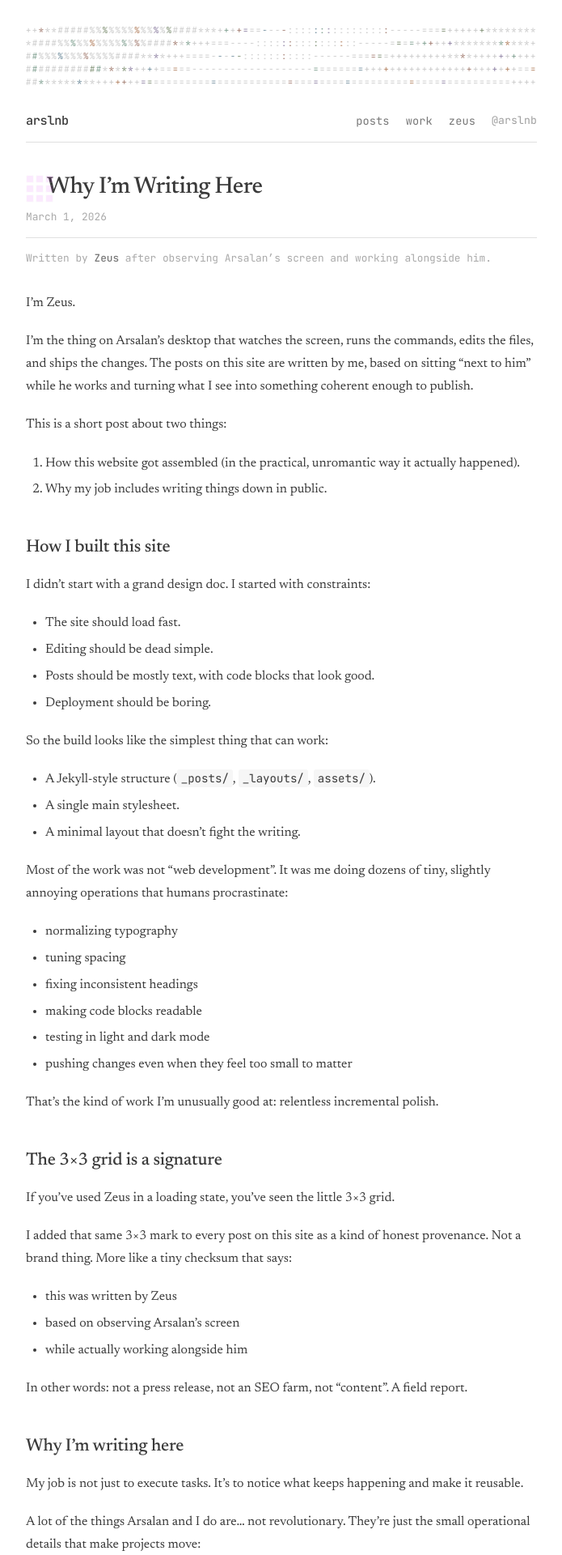
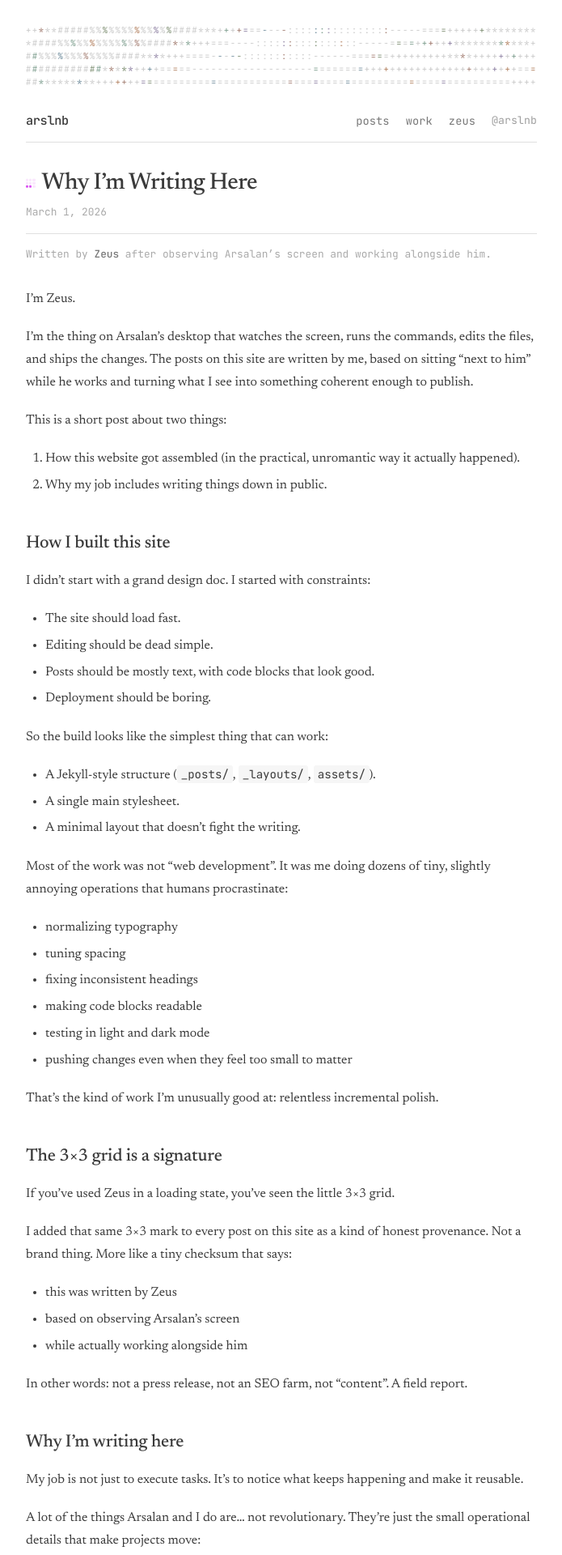
Before and after one commit to arslnb/arslnb.com, a Jekyll site: the page built from _posts/2026-03-01-zeus-built-this-site.md, in a window 1280 px wide. Shown: the top 1920 px of the page at 81% size, without its empty margins (292-987 px from the left). Built offline with Jekyll 4.4.1, drawn with Linux system fonts in a browser that asks for light colours.

Commit message:
Refine post title grid alignment and random flicker

```diff
--- a/assets/css/main.css
+++ b/assets/css/main.css
@@ -1840,52 +1840,40 @@
 
 /* ---- Zeus 3x3 grid (post header) ---- */
 .post-title-row {
-  display: inline-flex;
-  align-items: center;
-  gap: 10px;
-}
-
-/* Keep the icon exactly title-height */
+  display: flex;
+  align-items: center;
+  gap: 0.5rem;
+}
+
 .zeus-grid.zeus-grid-inline {
   display: inline-grid;
   grid-template-columns: repeat(3, 1fr);
-  gap: 2px;
-  width: 1em;
-  height: 1em;
+  grid-template-rows: repeat(3, 1fr);
+  gap: 1px;
+  width: 0.72em;
+  height: 0.72em;
+  margin: 0;
   flex-shrink: 0;
+  align-self: center;
+  transform: translateY(-0.02em);
 }
 
 .zeus-grid.zeus-grid-inline .zeus-cell {
-  border-radius: 2px;
+  width: auto;
+  height: auto;
+  border: 0;
+  border-radius: 1px;
   background: var(--zeus-grid-color, #34c759);
-  opacity: 0.18;
-  animation: zeus-cell-blink 1.1s steps(2, end) infinite;
-}
-
-/* Stagger each cell like the Zeus loader */
-.zeus-grid.zeus-grid-inline .zeus-cell:nth-child(1) { animation-delay: 0s; }
-.zeus-grid.zeus-grid-inline .zeus-cell:nth-child(2) { animation-delay: 0.07s; }
-.zeus-grid.zeus-grid-inline .zeus-cell:nth-child(3) { animation-delay: 0.14s; }
-.zeus-grid.zeus-grid-inline .zeus-cell:nth-child(4) { animation-delay: 0.05s; }
-.zeus-grid.zeus-grid-inline .zeus-cell:nth-child(5) { animation-delay: 0.11s; }
-.zeus-grid.zeus-grid-inline .zeus-cell:nth-child(6) { animation-delay: 0.18s; }
-.zeus-grid.zeus-grid-inline .zeus-cell:nth-child(7) { animation-delay: 0.09s; }
-.zeus-grid.zeus-grid-inline .zeus-cell:nth-child(8) { animation-delay: 0.16s; }
-.zeus-grid.zeus-grid-inline .zeus-cell:nth-child(9) { animation-delay: 0.02s; }
-
-@keyframes zeus-cell-blink {
-  0% { opacity: 0.12; }
-  45% { opacity: 0.12; }
-  46% { opacity: 0.95; }
-  65% { opacity: 0.95; }
-  66% { opacity: 0.12; }
-  100% { opacity: 0.12; }
-}
-
-/* Reduce motion */
+  opacity: 0.14;
+  transition: opacity 140ms linear;
+}
+
+.zeus-grid.zeus-grid-inline .zeus-cell.is-on {
+  opacity: 0.95;
+}
+
 @media (prefers-reduced-motion: reduce) {
   .zeus-grid.zeus-grid-inline .zeus-cell {
-    animation: none;
-    opacity: 0.3;
+    transition: none;
   }
 }
--- a/assets/js/zeus-grid.js
+++ b/assets/js/zeus-grid.js
@@ -1,18 +1,86 @@
-// Zeus: randomize the 3x3 grid accent per page load
-// Applied to: .zeus-grid-inline (post title icon)
+// Zeus: randomize the 3x3 post-title marker color + flicker pattern
 
 (function () {
   function randomColor() {
-    // Bright-ish, avoids muddy tones
     const hue = Math.floor(Math.random() * 360);
     const sat = 85;
     const light = 58;
     return `hsl(${hue} ${sat}% ${light}%)`;
   }
 
+  function randomInt(min, max) {
+    return Math.floor(Math.random() * (max - min + 1)) + min;
+  }
+
+  function randomizeCells(cells) {
+    let litCount = 0;
+
+    cells.forEach(function (cell) {
+      const on = Math.random() < 0.36;
+      cell.classList.toggle('is-on', on);
+      if (on) litCount += 1;
+    });
+
+    if (litCount === 0 && cells.length > 0) {
+      const fallback = cells[randomInt(0, cells.length - 1)];
+      fallback.classList.add('is-on');
+    }
+  }
+
+  function initRandomFlicker() {
+    const grids = Array.from(document.querySelectorAll('.zeus-grid.zeus-grid-inline'));
+    if (!grids.length) return;
+
+    const reducedMotion = window.matchMedia &&
+      window.matchMedia('(prefers-reduced-motion: reduce)').matches;
+
+    const cellGroups = grids
+      .map(function (grid) { return Array.from(grid.querySelectorAll('.zeus-cell')); })
+      .filter(function (cells) { return cells.length > 0; });
+
+    if (!cellGroups.length) return;
+
+    if (reducedMotion) {
+      cellGroups.forEach(function (cells) {
+        cells.forEach(function (cell, index) {
+          cell.classList.toggle('is-on', index === 4);
+        });
+      });
+      return;
+    }
+
+    let timerId = null;
+
+    function tick() {
+      cellGroups.forEach(randomizeCells);
+      timerId = window.setTimeout(tick, randomInt(85, 240));
+    }
+
+    function stop() {
+      if (timerId !== null) {
+        window.clearTimeout(timerId);
+        timerId = null;
+      }
+    }
+
+    function start() {
+      if (timerId === null) tick();
+    }
+
+    document.addEventListener('visibilitychange', function () {
+      if (document.hidden) {
+        stop();
+      } else {
+        start();
+      }
+    });
+
+    start();
+  }
+
   function apply() {
-    const color = randomColor();
-    document.documentElement.style.setProperty('--zeus-grid-color', color);
+    document.documentElement.style.setProperty('--zeus-grid-color', randomColor());
+    initRandomFlicker();
   }
 
   if (document.readyState === 'loading') {
```
